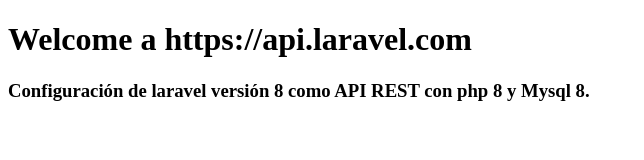
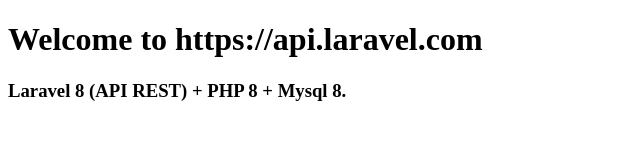
Before and after one commit to danielgudino/laravel-mysql-config, a plain HTML site: page index.html in a window 1280 px wide. Shown: the whole page, without its empty margins (0-644 px from the left). Drawn offline with Linux system fonts and the light colour scheme.

```diff
--- a/index_DNS.html
+++ b/index.html
@@ -7,7 +7,7 @@
     <title>back | Api-Laravel</title>
   </head>
   <body>
-    <h1>Welcome a https://api.laravel.com</h1>
-    <h3>Configuración de laravel versión 8 como API REST con php 8 y Mysql 8.</h3>
+    <h1>Welcome to https://api.laravel.com</h1>
+    <h3>Laravel 8 (API REST) + PHP 8 + Mysql 8.</h3>
   </body>
 </html>
```
Also changed, not shown: Steps to follow.txt (deleted), 6 other files.
